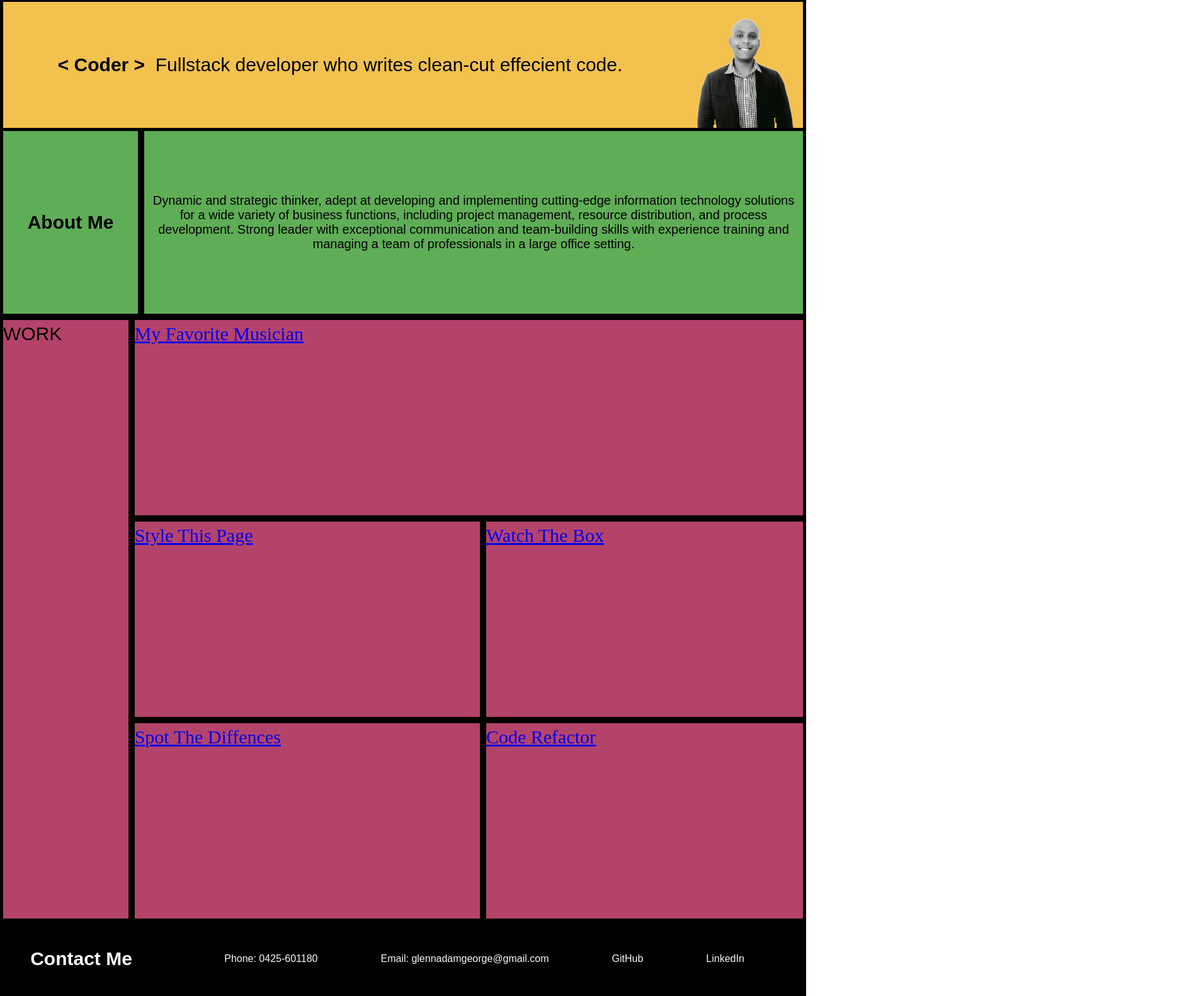
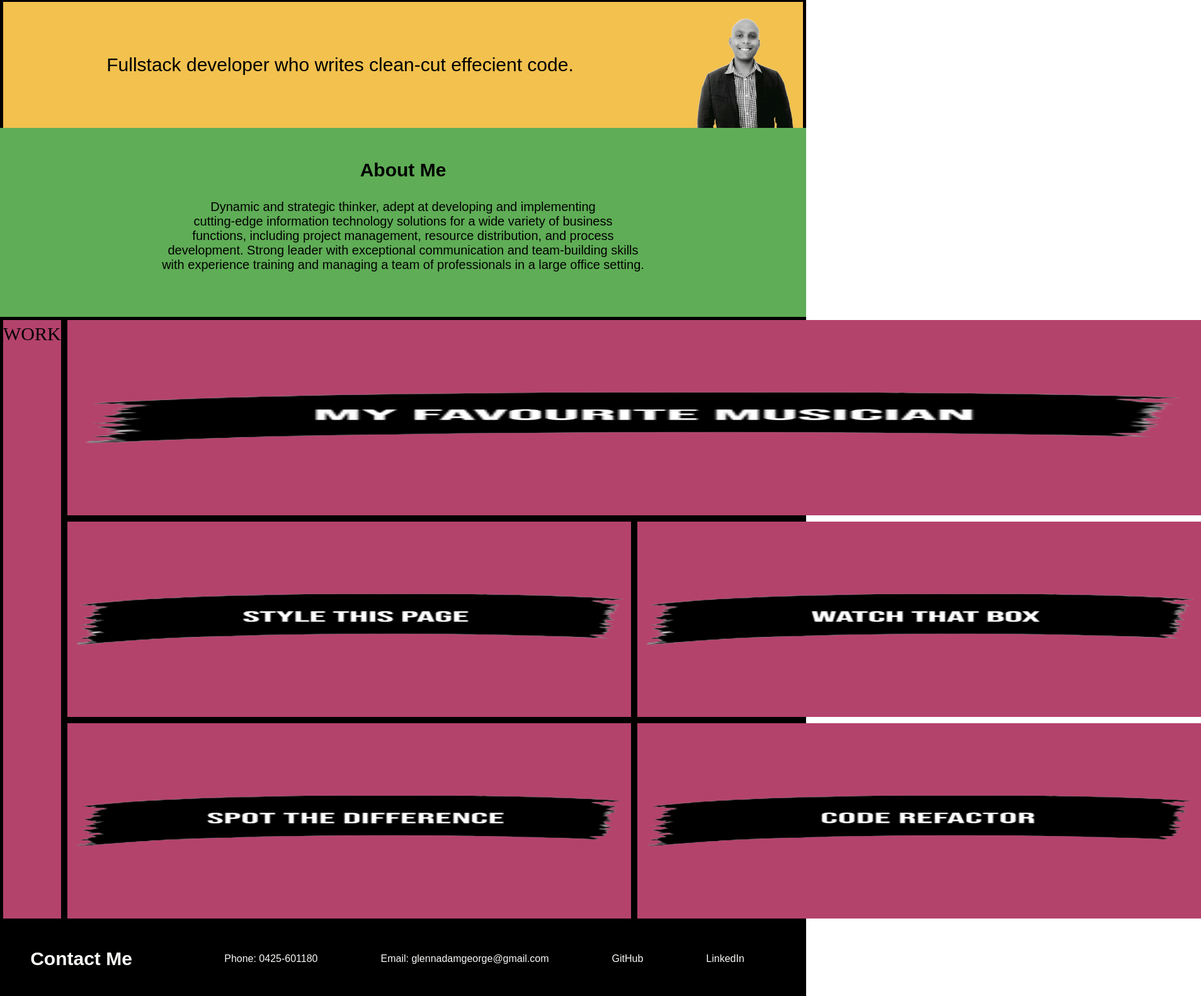
Before and after one commit to GlennAGeorge/Module-2-Challenge_Professional_Portfolio, a plain HTML site: page index.html in a window 1280 px wide. Shown: the part 115-1696 px from the top of the page at 63% size, 1907 px wide, since content can reach past the window. Drawn offline with Linux system fonts and the light colour scheme.

Commit message:
Work layout image and link updates

```diff
--- a/index.html
+++ b/index.html
@@ -15,41 +15,104 @@
 				<li class="list-item"><a href="#About-Me">About Me</a></li>
 				<li class="list-item"><a href="#Work">Work</a></li>
 				<li class="list-item"><a href="#Contact-Me">Contact Me</a></li>
-				<li class="list-item"><a href="documents/Resume.docx" download>Resume </a></li>
+				<li class="list-item">
+					<a href="documents/Resume.docx" download>Resume </a>
+				</li>
 			</ul>
 		</nav>
 
 		<!--Header Content-->
 		<header class="header-containter">
 			<p class="header-flex-text">
-				<b>&lt; Coder &gt;  &nbsp </b>
-			Fullstack developer who writes clean-cut effecient code.</p>
-                <img class="header-flex-image" src="images/photo.png" alt="photo of Glenn George">
+				Fullstack developer who writes clean-cut effecient code.
+			</p>
+			<img
+				class="header-flex-image"
+				src="images/photo.png"
+				alt="photo of Glenn George"
+			/>
 		</header>
 
 		<!--About Me Section Content-->
 		<section class="aboutMe-container" id="About-Me">
 			<h3 class="aboutMe-flex-header">About Me</h3>
-            <p class="aboutMe-flex-text">Dynamic and strategic thinker, adept at developing and implementing cutting-edge information technology solutions for a wide variety of business functions, including project management, resource distribution, and process development. Strong leader with exceptional communication and team-building skills with experience training and managing a team of professionals in a large office setting. </p>
+			<p class="aboutMe-flex-text">
+				Dynamic and strategic thinker, adept at developing and implementing
+				<br />
+				cutting-edge information technology solutions for a wide variety of
+				business <br />
+				functions, including project management, resource distribution, and
+				process <br />
+				development. Strong leader with exceptional communication and
+				team-building skills <br />
+				with experience training and managing a team of professionals in a large
+				office setting.
+			</p>
 		</section>
 
 		<!--Main Project Content-->
 		<div class="grid-container">
 			<div class="item1" id="Work">WORK</div>
-			<div class="item2"><a href="https://glennageorge.github.io/My-Favorite-Musician/"target="_blank">My Favorite Musician</a></div>
-			<div class="item3"><a href="https://glennageorge.github.io/Style-This-Page-/"target="_blank">Style This Page</a></div>
-			<div class="item4"><a href="https://glennageorge.github.io/watch-that-box/"target="_blank">Watch The Box</a></div>
-			<div class="item5"><a href="https://glennageorge.github.io/Spot-the-Differences/"target="_blank">Spot The Diffences</a></div>
-			<div class="item6"><a href="https://glennageorge.github.io/Module-1-Challenge_Code-Refactor/"target="_blank">Code Refactor</a></div>
+			<div class="item2">
+				<a
+					href="https://glennageorge.github.io/My-Favorite-Musician/"
+					target="_blank"
+					><img src="images/project1.png" width="1790px" height="300px"
+				/></a>
+			</div>
+			<div class="item3">
+				<a
+					href="https://glennageorge.github.io/Style-This-Page-/"
+					target="_blank"
+					><img src="images/project2.png" width="895px" height="300px"
+				/></a>
+			</div>
+			<div class="item4">
+				<a href="https://glennageorge.github.io/watch-that-box/" target="_blank"
+					><img src="images/project3.png" width="895px" height="300px"
+				/></a>
+			</div>
+			<div class="item5">
+				<a
+					href="https://glennageorge.github.io/Spot-the-Differences/"
+					target="_blank"
+					><img src="images/project4.png" width="895px" height="300px"
+				/></a>
+			</div>
+			<div class="item6">
+				<a
+					href="https://glennageorge.github.io/Module-1-Challenge_Code-Refactor/"
+					target="_blank"
+					><img src="images/project5.png" width="895px" height="300px"
+				/></a>
+			</div>
 		</div>
 		<!--Footer Content-->
 		<footer class="contact-me" id="Contact-Me">
 			<h1 class="contact-me-header">Contact Me</h1>
 			<ul class="contact-me-list">
 				<li class="contact-me-item">Phone: 0425-601180</li>
-				<li class="contact-me-item"><a href="glennadamgeorge@gmail.com" alt="email address">Email: glennadamgeorge@gmail.com</a></li>
-				<li class="contact-me-item"><a href="https://github.com/GlennAGeorge"Target="_blank" alt="GitHub URL">GitHub</a></li>
-				<li class="contact-me-item"><a href="https://www.linkedin.com/in/glenn-george-6727b89a/"Target="_blank" alt="LinkedIn">LinkedIn</a></li>
+				<li class="contact-me-item">
+					<a href="glennadamgeorge@gmail.com" alt="email address"
+						>Email: glennadamgeorge@gmail.com</a
+					>
+				</li>
+				<li class="contact-me-item">
+					<a
+						href="https://github.com/GlennAGeorge"
+						target="_blank"
+						alt="GitHub URL"
+						>GitHub</a
+					>
+				</li>
+				<li class="contact-me-item">
+					<a
+						href="https://www.linkedin.com/in/glenn-george-6727b89a/"
+						target="_blank"
+						alt="LinkedIn"
+						>LinkedIn</a
+					>
+				</li>
 			</ul>
 		</footer>
 	</body>
--- a/style.css
+++ b/style.css
@@ -57,7 +57,7 @@ a:hover {
 }
 .header-flex-text {
 	display: flex;
-	flex: 1 1 50%;
+	flex: 1 0 50%;
 	border-left: 5px solid var(--black);
 	justify-content: center;
 	align-items: center;
@@ -73,24 +73,18 @@ a:hover {
 }
 /*About Me Section Content*/
 .aboutMe-container {
-	display: flex;
 	background-color: #5fad56;
 	height: 300px;
 }
 .aboutMe-flex-header {
-	display: flex;
-	flex: 1 1 10%;
-	border: 5px solid var(--black);
-	justify-content: center;
+	padding-top: 50px;
 	align-items: center;
+	text-align: center;
 	font-size: var(--head-size);
 	font-family: var(--font-style);
 }
 .aboutMe-flex-text {
-	display: flex;
-	flex: 1 1 75%;
-	border: 5px solid var(--black);
-	justify-content: center;
+	padding-top: 30px;
 	align-items: center;
 	text-align: center;
 	font-size: var(--body-size);
@@ -100,7 +94,7 @@ a:hover {
 /* Main Project Content*/
 .grid-container {
 	display: grid;
-	grid-template-columns: auto auto auto auto auto auto;
+	/* grid-template-columns: auto auto auto auto auto auto; */
 	gap: 10px;
 	background-color: var(--black);
 	padding: 5px;
@@ -114,13 +108,7 @@ a:hover {
 
 .item1 {
 	grid-row: 1 / 4;
-	justify-content: center;
-	align-items: center;
-	font-size: var(--body-size);
-	font-family: var(--font-style);
-	color: var(--black);
 }
-
 .item2 {
 	grid-column: 2 / 8;
 	height: 300px;
```
Also changed, not shown: images/music.jpg (deleted), images/project1.png (added), images/project2.png (added), images/project3.png (added), images/project4.png (added), images/project5.png (added). Lines whose indentation alone changed are shown as unchanged.
